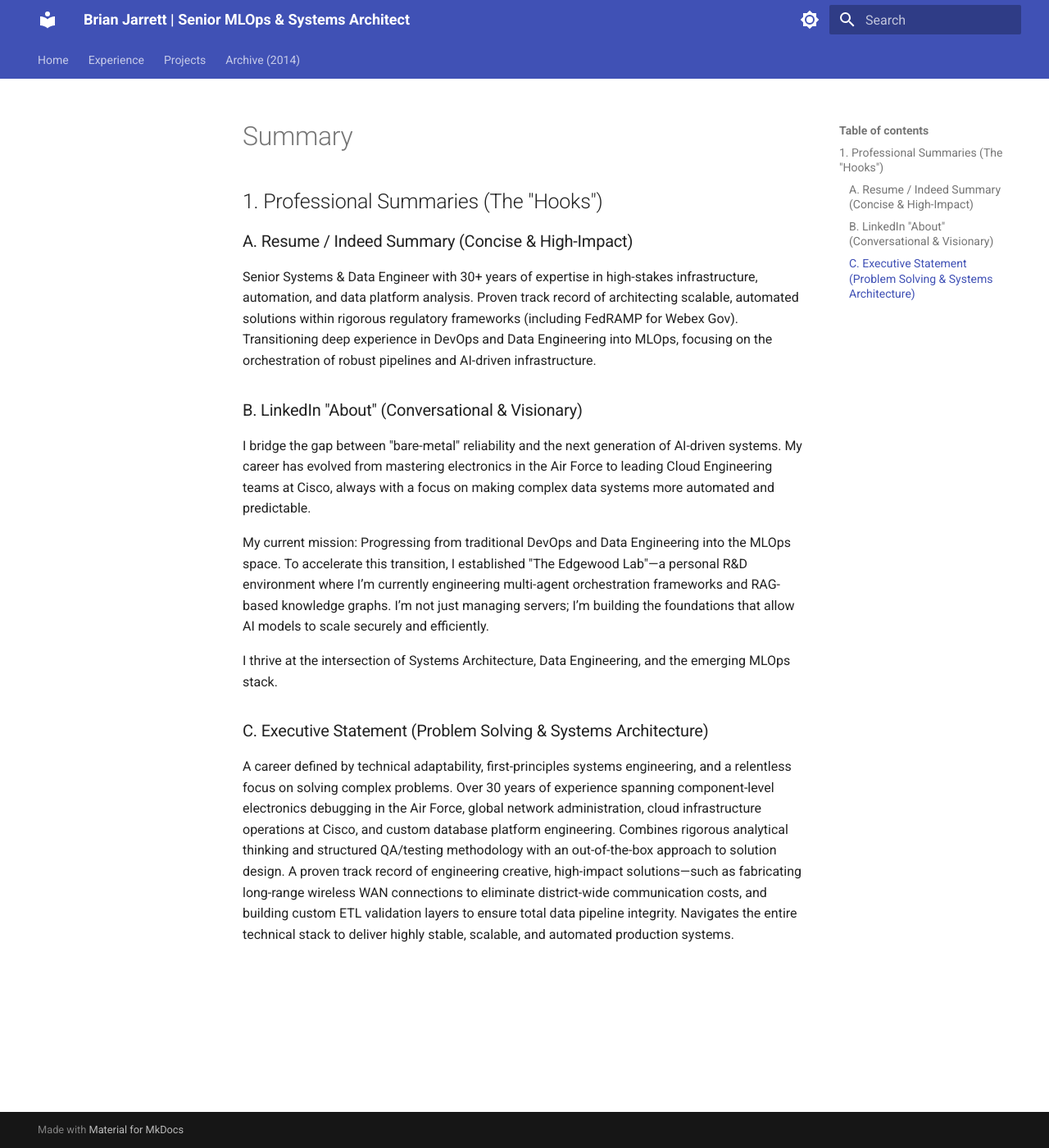
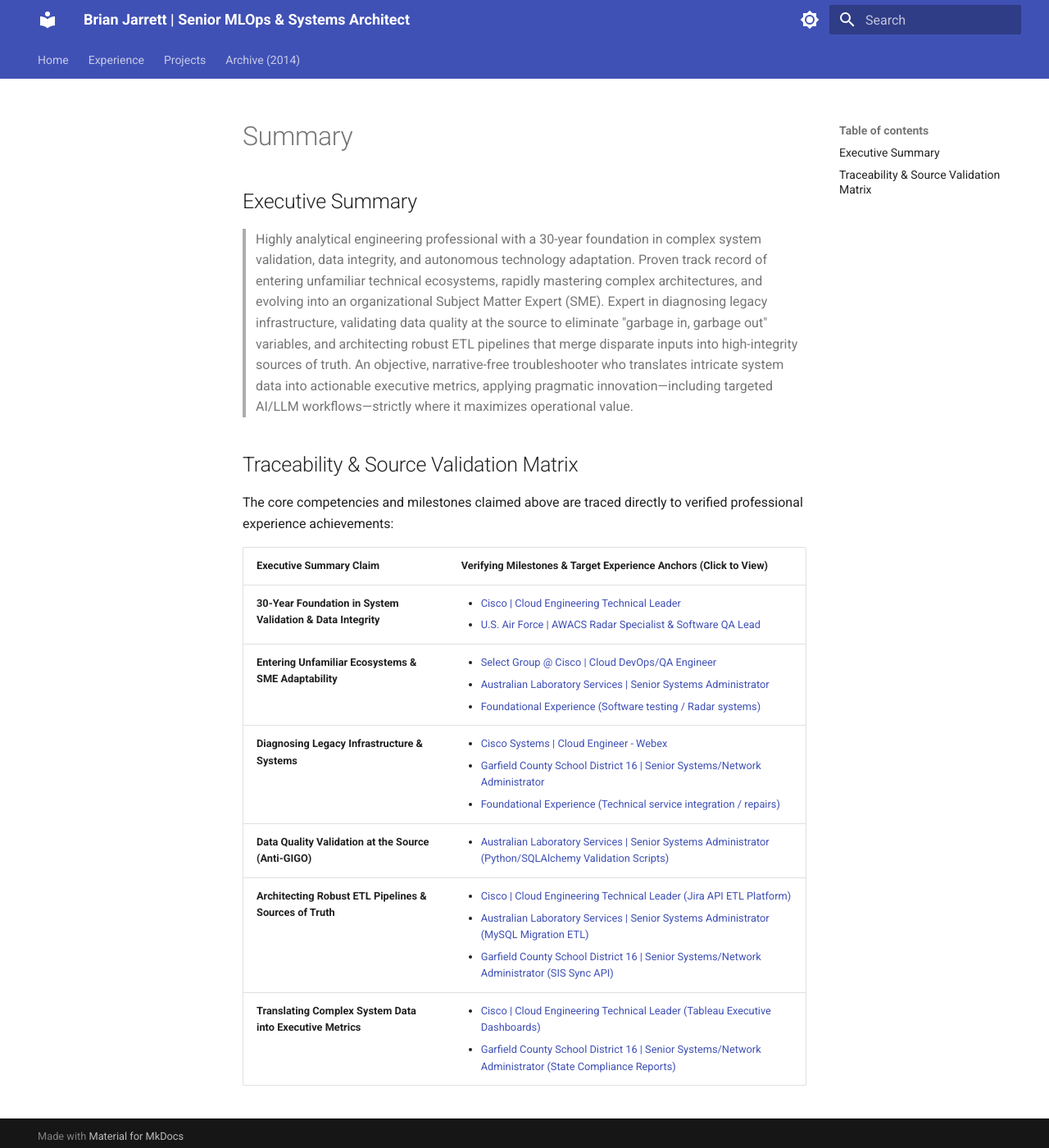
Before and after one commit to celttechie/celttechie.github.io, an MkDocs documentation site: the page built from docs/sections/summary.md, in a window 1280 px wide and 1400 px high. Shown: the whole window at 82% size. Built offline with MkDocs 1.6.1 and Material for MkDocs 9.7.7, drawn with Linux system fonts in a browser that asks for light colours.

Commit message:
update profile layout with verbatim executive summary and validated traceability matrix

```diff
--- a/docs/sections/summary.md
+++ b/docs/sections/summary.md
@@ -1,14 +1,16 @@
-## 1. Professional Summaries (The "Hooks")
+## Executive Summary
 
-### A. Resume / Indeed Summary (Concise & High-Impact)
-Senior Systems & Data Engineer with 30+ years of expertise in high-stakes infrastructure, automation, and data platform analysis. Proven track record of architecting scalable, automated solutions within rigorous regulatory frameworks (including FedRAMP for Webex Gov). Transitioning deep experience in DevOps and Data Engineering into MLOps, focusing on the orchestration of robust pipelines and AI-driven infrastructure.
+> Highly analytical engineering professional with a 30-year foundation in complex system validation, data integrity, and autonomous technology adaptation. Proven track record of entering unfamiliar technical ecosystems, rapidly mastering complex architectures, and evolving into an organizational Subject Matter Expert (SME). Expert in diagnosing legacy infrastructure, validating data quality at the source to eliminate "garbage in, garbage out" variables, and architecting robust ETL pipelines that merge disparate inputs into high-integrity sources of truth. An objective, narrative-free troubleshooter who translates intricate system data into actionable executive metrics, applying pragmatic innovation—including targeted AI/LLM workflows—strictly where it maximizes operational value.
 
-### B. LinkedIn "About" (Conversational & Visionary)
-I bridge the gap between "bare-metal" reliability and the next generation of AI-driven systems. My career has evolved from mastering electronics in the Air Force to leading Cloud Engineering teams at Cisco, always with a focus on making complex data systems more automated and predictable.
+## Traceability & Source Validation Matrix
 
-My current mission: Progressing from traditional DevOps and Data Engineering into the MLOps space. To accelerate this transition, I established "The Edgewood Lab"—a personal R&D environment where I’m currently engineering multi-agent orchestration frameworks and RAG-based knowledge graphs. I’m not just managing servers; I’m building the foundations that allow AI models to scale securely and efficiently.
+The core competencies and milestones claimed above are traced directly to verified professional experience achievements:
 
-I thrive at the intersection of Systems Architecture, Data Engineering, and the emerging MLOps stack.
-
-### C. Executive Statement (Problem Solving & Systems Architecture)
-A career defined by technical adaptability, first-principles systems engineering, and a relentless focus on solving complex problems. Over 30 years of experience spanning component-level electronics debugging in the Air Force, global network administration, cloud infrastructure operations at Cisco, and custom database platform engineering. Combines rigorous analytical thinking and structured QA/testing methodology with an out-of-the-box approach to solution design. A proven track record of engineering creative, high-impact solutions—such as fabricating long-range wireless WAN connections to eliminate district-wide communication costs, and building custom ETL validation layers to ensure total data pipeline integrity. Navigates the entire technical stack to deliver highly stable, scalable, and automated production systems.
+| Executive Summary Claim | Verifying Milestones & Target Experience Anchors (Click to View) |
+| :--- | :--- |
+| **30-Year Foundation in System Validation & Data Integrity** | <ul><li>[Cisco \| Cloud Engineering Technical Leader](#cisco-cloud-engineering-technical-leader)</li><li>[U.S. Air Force \| AWACS Radar Specialist & Software QA Lead](#foundational-experience-1991-2002)</li></ul> |
+| **Entering Unfamiliar Ecosystems & SME Adaptability** | <ul><li>[Select Group @ Cisco \| Cloud DevOps/QA Engineer](#select-group-cisco-cloud-devopsqa-engineer-contract)</li><li>[Australian Laboratory Services \| Senior Systems Administrator](#australian-laboratory-services-senior-systems-administrator)</li><li>[Foundational Experience (Software testing / Radar systems)](#foundational-experience-1991-2002)</li></ul> |
+| **Diagnosing Legacy Infrastructure & Systems** | <ul><li>[Cisco Systems \| Cloud Engineer - Webex](#cisco-systems-cloud-engineer-webex)</li><li>[Garfield County School District 16 \| Senior Systems/Network Administrator](#garfield-county-school-district-16-senior-systemsnetwork-administrator)</li><li>[Foundational Experience (Technical service integration / repairs)](#foundational-experience-1991-2002)</li></ul> |
+| **Data Quality Validation at the Source (Anti-GIGO)** | <ul><li>[Australian Laboratory Services \| Senior Systems Administrator (Python/SQLAlchemy Validation Scripts)](#australian-laboratory-services-senior-systems-administrator)</li></ul> |
+| **Architecting Robust ETL Pipelines & Sources of Truth** | <ul><li>[Cisco \| Cloud Engineering Technical Leader (Jira API ETL Platform)](#cisco-cloud-engineering-technical-leader)</li><li>[Australian Laboratory Services \| Senior Systems Administrator (MySQL Migration ETL)](#australian-laboratory-services-senior-systems-administrator)</li><li>[Garfield County School District 16 \| Senior Systems/Network Administrator (SIS Sync API)](#garfield-county-school-district-16-senior-systemsnetwork-administrator)</li></ul> |
+| **Translating Complex System Data into Executive Metrics** | <ul><li>[Cisco \| Cloud Engineering Technical Leader (Tableau Executive Dashboards)](#cisco-cloud-engineering-technical-leader)</li><li>[Garfield County School District 16 \| Senior Systems/Network Administrator (State Compliance Reports)](#garfield-county-school-district-16-senior-systemsnetwork-administrator)</li></ul> |
```
Also changed, not shown: site/index.html, site/search/search_index.json, site/sections/summary/index.html, site/sitemap.xml, 3 other files.
